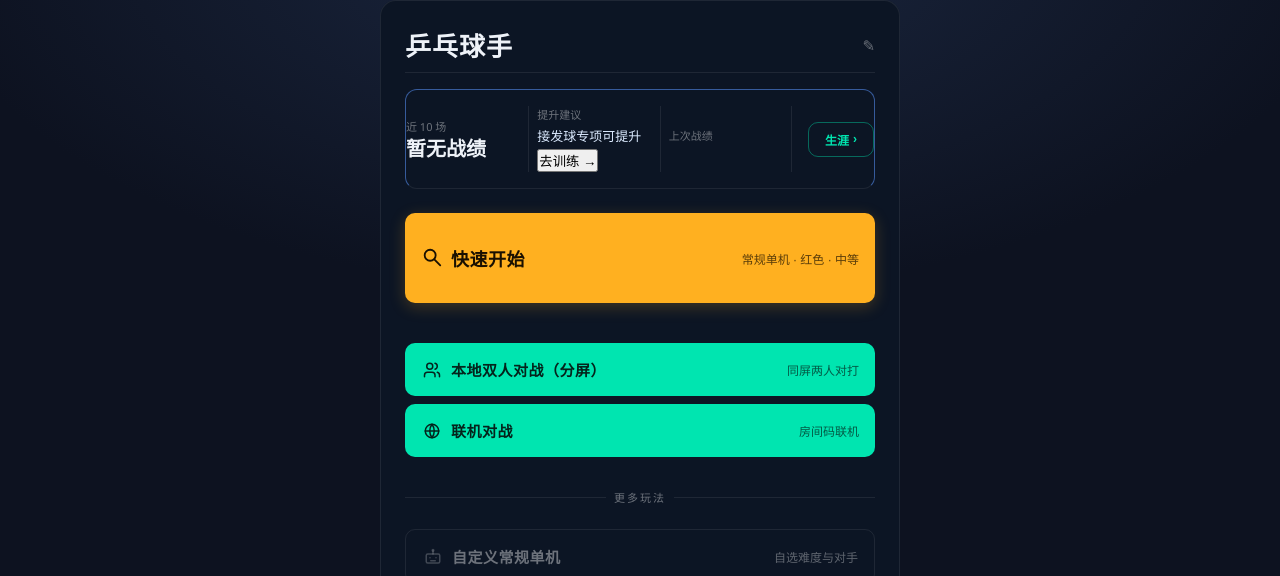
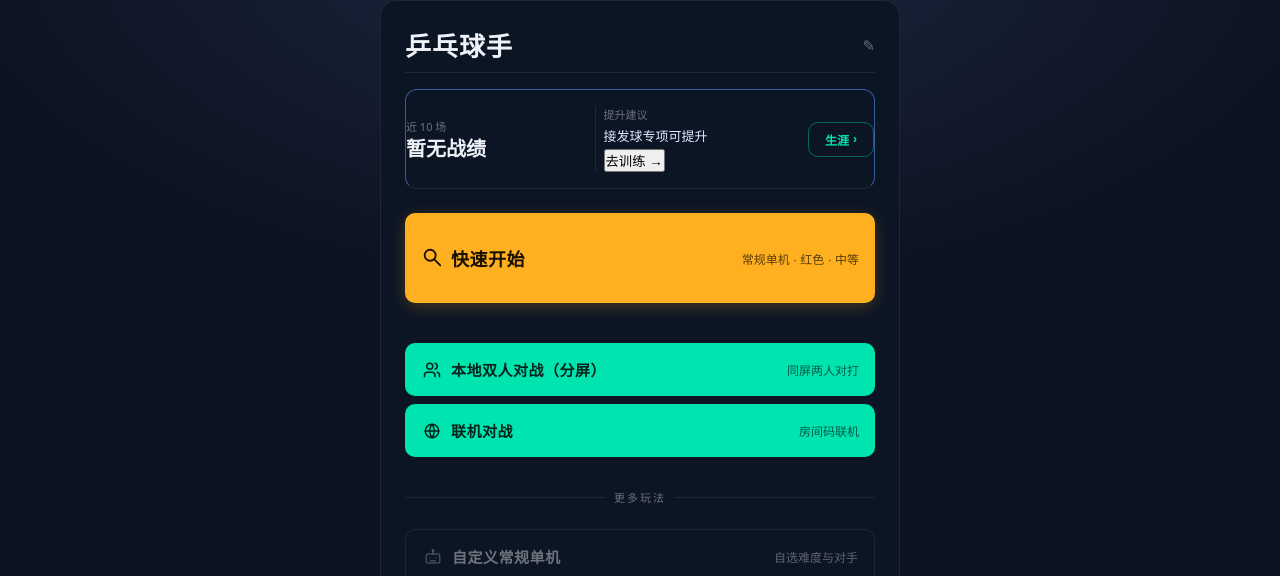
Before and after one commit to hxj-2888/portfolio, a website with bundled scripts: page projects/ping-pong-duel/index.html in a window 1280 px wide. Shown: the part 224-800 px from the top of the page. Built offline with nearby package versions, Linux system fonts and the light colour scheme; no server answers.

Commit message:
feat: 更新乒乓对决卡片预览图（新版界面）+ 同步界面修复

```diff
--- a/projects/ping-pong-duel/css/style.css
+++ b/projects/ping-pong-duel/css/style.css
@@ -1150,6 +1150,9 @@ input.invalid, input[aria-invalid="true"] {
 }
 .dash-cell:first-child { padding-left: 0; }
 .dash-cell + .dash-cell { border-left: 1px solid var(--line-1); }
+/* 无内容的档位自动折叠，避免留下空白格子（如网页版无引导文案、无战绩时） */
+.dash-cell[hidden] { display: none; }
+.dash-cell[hidden] + .dash-cell { border-left: none; }
 /* 生涯二级入口独占右侧一格，不与动态信息抢等宽 */
 .dash-entry { flex: none; padding-right: 0; align-items: flex-end; }
 .dash-label {
--- a/projects/ping-pong-duel/js/app/records.js
+++ b/projects/ping-pong-duel/js/app/records.js
@@ -164,15 +164,16 @@
 
   // 把三栏内容分别写进各自的单元格（互不挤压）。
   // 单元格引用走 PPD.ui（getElementById），避免依赖 querySelector。
+  // 空内容一律折叠该格，避免留下空白格子（网页版无引导文案/无战绩时会出现）。
   function paintDashboard(trendHtml, guideHtmlStr, entryHtml) {
     const el = PPD.ui.recordsPanel;
     if (!el) return;
     const t = PPD.ui.dashTrend;
     const g = PPD.ui.dashGuide;
     const e = PPD.ui.dashEntry;
-    if (t) t.innerHTML = trendHtml;
-    if (g) g.innerHTML = guideHtmlStr;
-    if (e) e.innerHTML = entryHtml;
+    if (t) { t.innerHTML = trendHtml || ''; t.hidden = !trendHtml; }
+    if (g) { g.innerHTML = guideHtmlStr || ''; g.hidden = !guideHtmlStr; }
+    if (e) { e.innerHTML = entryHtml || ''; e.hidden = !entryHtml; }
     // 宿主缺少单元格引用时（极简宿主）退回整块渲染，保证信息不丢
     if (!t && !g && !e) el.innerHTML = trendHtml + guideHtmlStr + entryHtml;
   }
```
Also changed, not shown: assets/projects/ping-pong-duel.png.
